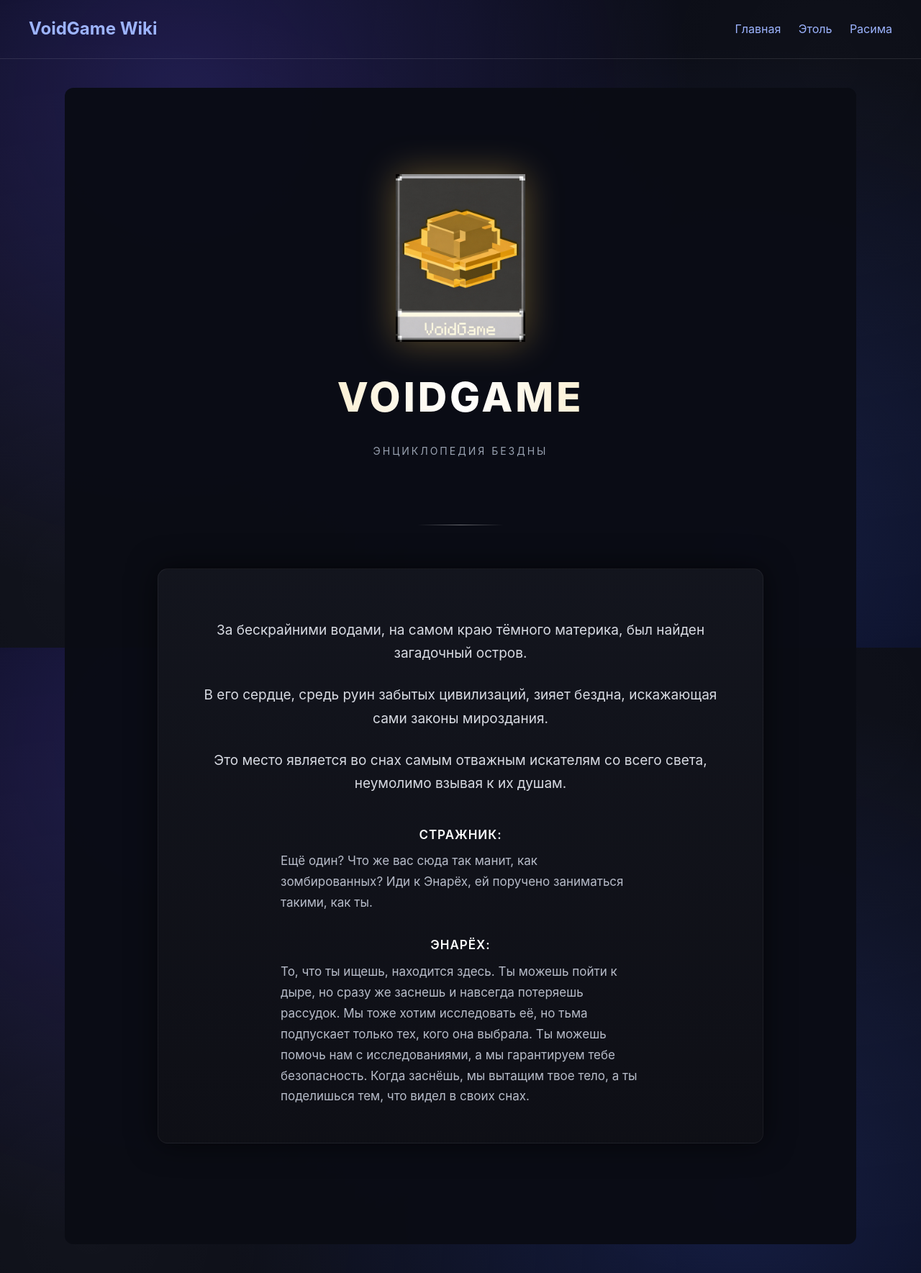
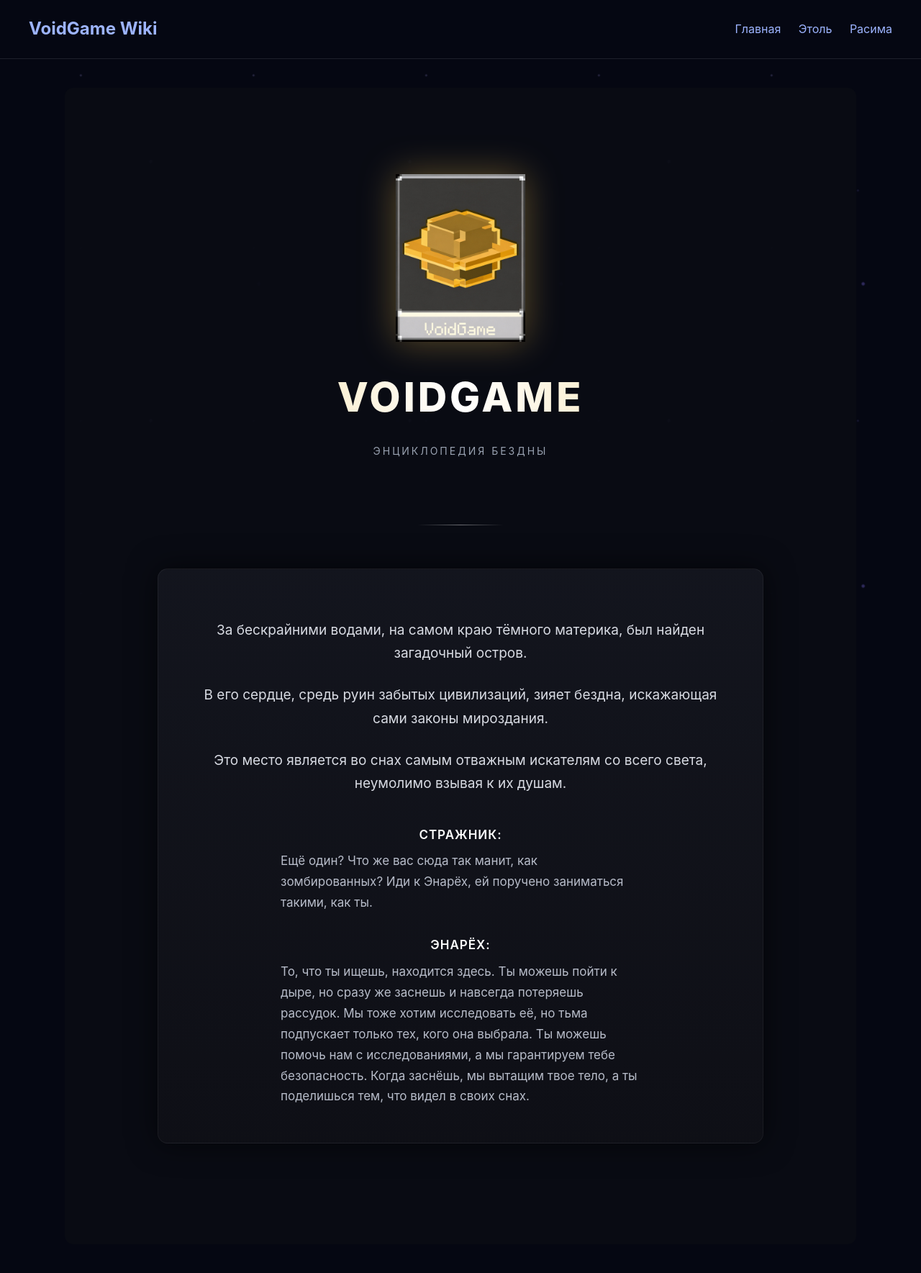
Before and after one commit to tveiv/tveiv.github.io, a Jekyll site: the page built from index.md, in a window 1280 px wide. Shown: the whole page at 72% size. Built offline with Jekyll 4.4.1, drawn with Linux system fonts in a browser that asks for light colours.

Commit message:
Тест фона, новый фон

```diff
--- a/assets/css/style.css
+++ b/assets/css/style.css
@@ -6,35 +6,59 @@ body {
   color: #e4e8f1;
   font-family: -apple-system, BlinkMacSystemFont, "Segoe UI", Roboto, Helvetica, Arial, sans-serif;
 
-  /* Базовый тёмный фон */
-  background-color: #050711;
-
-  /* Градиентная «глубина» + звёздная пыль */
-  background-image:
-    radial-gradient(circle at 20% 15%, rgba(110, 90, 255, 0.25) 0, transparent 55%),
-    radial-gradient(circle at 80% 85%, rgba(80, 110, 255, 0.20) 0, transparent 55%),
-    radial-gradient(circle at 10% 90%, rgba(255, 255, 255, 0.05) 0, transparent 60%),
-    radial-gradient(circle at 90% 10%, rgba(255, 255, 255, 0.04) 0, transparent 60%),
-    /* мелкие звёзды */
-    radial-gradient(circle, rgba(160, 140, 255, 0.5) 1px, transparent 2px),
-    radial-gradient(circle, rgba(190, 170, 255, 0.35) 1px, transparent 2px);
-  background-size:
-    900px 900px,
-    900px 900px,
-    700px 700px,
-    700px 700px,
-    140px 140px,
-    180px 180px;
-  background-position:
-    0 0,
-    100% 100%,
-    0 100%,
-    100% 0,
-    0 0,
-    40px 60px;
-  background-attachment: fixed;
+  background-color: #050712; /* глубокий тёмный фон */
+  position: relative;
+  overflow-x: hidden;
 }
 
+/* ===== Звёздный фон ===== */
+
+/* Общие параметры для обоих слоёв */
+body::before,
+body::after {
+  content: "";
+  position: fixed;
+  inset: 0;
+  pointer-events: none;
+  z-index: -1;
+}
+
+/* Слой "далёких" звёзд (мелкие, тусклые) */
+body::before {
+  background-image:
+    radial-gradient(circle, rgba(180, 170, 255, 0.55) 1px, transparent 2px),
+    radial-gradient(circle, rgba(150, 140, 255, 0.35) 1px, transparent 2px);
+  background-size: 240px 240px, 320px 320px;
+  background-position: 0 0, 80px 120px;
+  opacity: 0.35;
+  animation: stars-far 24s linear infinite;
+}
+
+/* Слой "ближних" звёзд (редкие, ярче, чуть крупнее) */
+body::after {
+  background-image:
+    radial-gradient(circle, rgba(210, 190, 255, 0.9) 1.5px, transparent 3px),
+    radial-gradient(circle, rgba(140, 120, 255, 0.7) 1.5px, transparent 3px);
+  background-size: 360px 360px, 420px 420px;
+  background-position: 40px 60px, 160px 200px;
+  opacity: 0.0;
+  animation: stars-near 18s ease-in-out infinite;
+}
+
+/* Медленное "ползание" далёких звёзд */
+@keyframes stars-far {
+  0%   { transform: translate3d(0, 0, 0); }
+  100% { transform: translate3d(-40px, -80px, 0); }
+}
+
+/* Мерцание ближних звёзд */
+@keyframes stars-near {
+  0%   { opacity: 0.0; transform: translate3d(0, 0, 0); }
+  25%  { opacity: 0.45; }
+  50%  { opacity: 0.8;  transform: translate3d(-20px, -30px, 0); }
+  75%  { opacity: 0.45; }
+  100% { opacity: 0.0; transform: translate3d(0, 0, 0); }
+}
 
 a {
   color: #9db4ff;
```
